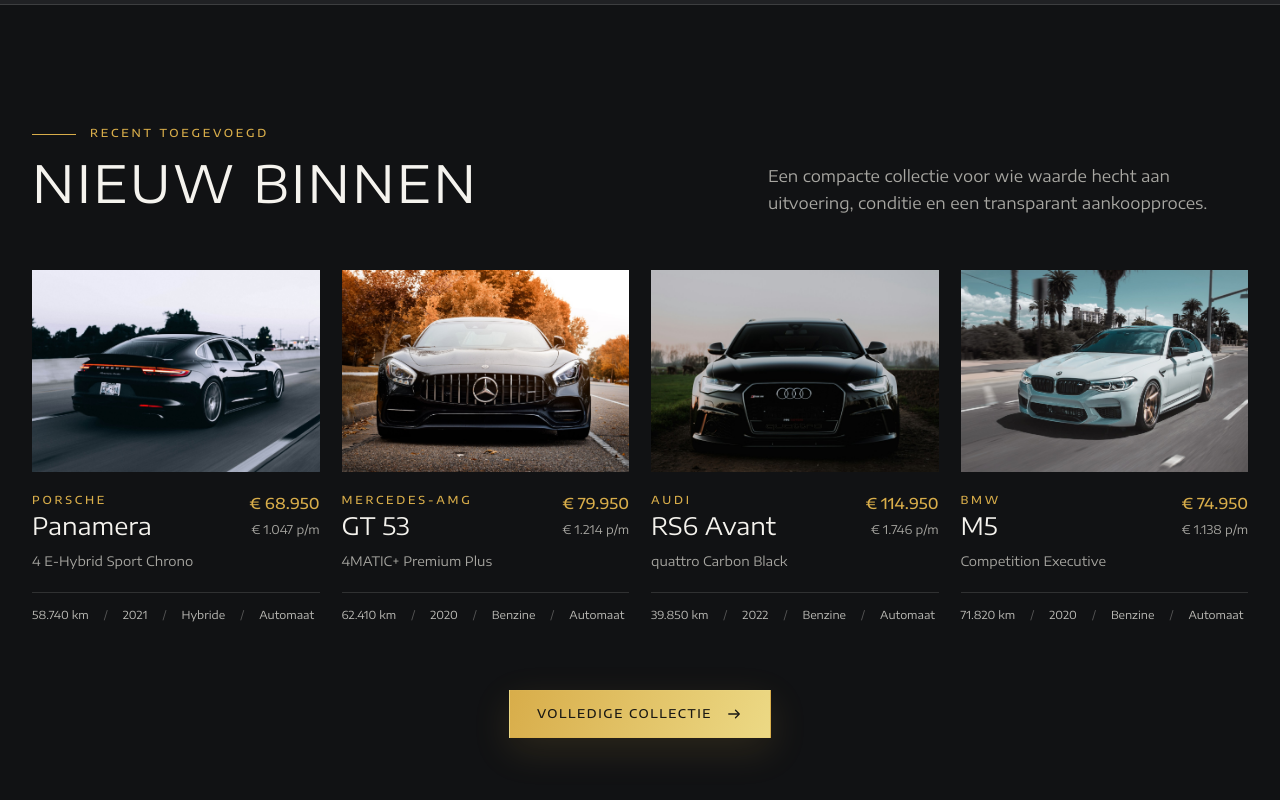
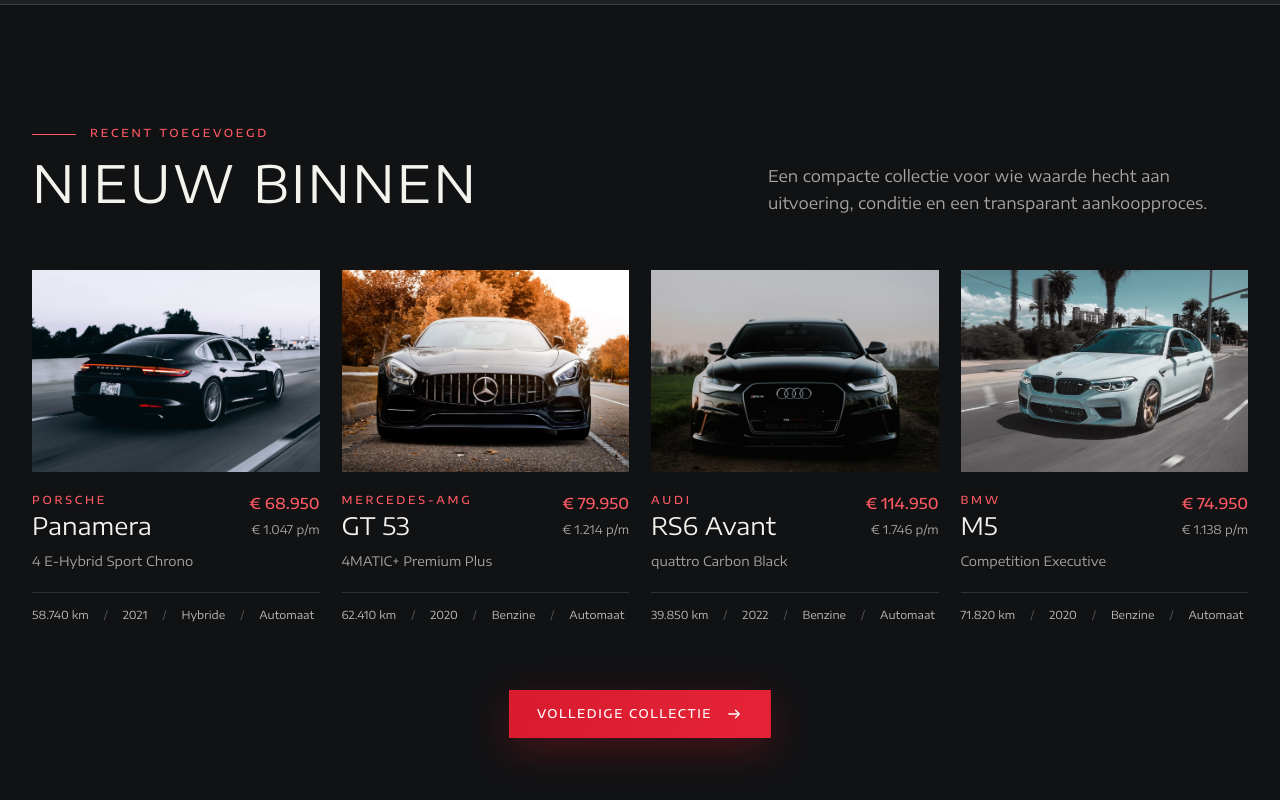
Before and after one commit to Deniiz75/ye-cars, a Next.js app: page / in a window 1280 px wide. Shown: the part 880-1680 px from the top of the page. Built offline with nearby package versions, Linux system fonts and the light colour scheme.

Commit message:
feat: align site accents with YE CARS red

```diff
--- a/src/app/globals.css
+++ b/src/app/globals.css
@@ -31,8 +31,10 @@
   --line-strong: rgba(255, 255, 255, 0.26);
   --text: #f5f3ee;
   --muted: #a8a7a2;
-  --gold: #d8ad4a;
-  --gold-light: #ecd985;
+  --gold: #ff5a64;
+  --gold-light: #ff7a83;
+  --red-deep: #d81b2f;
+  --red-surface: #e52336;
   --green: #20c96b;
   --shell: 1340px;
 }
@@ -70,8 +72,8 @@
 }
 
 ::selection {
-  color: #111;
-  background: var(--gold-light);
+  color: #fff;
+  background: var(--red-deep);
 }
 
 a {
@@ -209,13 +211,13 @@
 }
 
 .button--gold {
-  color: #191813;
-  background: linear-gradient(110deg, var(--gold), var(--gold-light));
-  box-shadow: 0 12px 38px rgba(216, 173, 74, 0.14);
+  color: #fff;
+  background: linear-gradient(110deg, var(--red-deep), var(--red-surface));
+  box-shadow: 0 12px 38px rgba(255, 34, 47, 0.22);
 }
 
 .button--gold:hover {
-  background: var(--gold-light);
+  background: var(--red-surface);
 }
 
 .button--ghost {
@@ -504,8 +506,8 @@
   left: 18px;
   z-index: 2;
   padding: 8px 13px;
-  color: #171717;
-  background: var(--gold-light);
+  color: #fff;
+  background: var(--red-surface);
   font-size: 9px;
   font-weight: 700;
   letter-spacing: 0.17em;
@@ -610,8 +612,8 @@
 }
 
 .service-row:first-child {
-  color: #191919;
-  background: var(--gold);
+  color: #fff;
+  background: var(--red-deep);
 }
 
 .service-row:hover {
@@ -619,7 +621,7 @@
 }
 
 .service-row:first-child:hover {
-  background: var(--gold-light);
+  background: var(--red-surface);
 }
 
 .service-row > span {
@@ -645,7 +647,7 @@
 }
 
 .service-row:first-child p {
-  color: rgba(0, 0, 0, 0.68);
+  color: rgba(255, 255, 255, 0.94);
 }
 
 .story-grid {
@@ -693,7 +695,7 @@
   inset: 22px -22px -22px 22px;
   z-index: -1;
   content: "";
-  border: 1px solid rgba(216, 173, 74, 0.44);
+  border: 1px solid rgba(255, 34, 47, 0.44);
 }
 
 .story-visual img {
@@ -708,8 +710,8 @@
   align-content: center;
   gap: 4px;
   padding: 24px;
-  color: #191919;
-  background: var(--gold);
+  color: #fff;
+  background: var(--red-deep);
 }
 
 .story-stat strong {
@@ -741,6 +743,7 @@
   place-items: center;
   overflow: hidden;
   background:
+    linear-gradient(110deg, rgba(133, 4, 19, 0.24), transparent 58%),
     linear-gradient(rgba(6, 7, 8, 0.84), rgba(6, 7, 8, 0.9)),
     url("/images/hero-ye-cars.jpg") center 63% / cover;
   border-block: 1px solid var(--line);
@@ -750,7 +753,7 @@
   position: absolute;
   width: 500px;
   height: 500px;
-  background: rgba(216, 173, 74, 0.16);
+  background: rgba(255, 34, 47, 0.18);
   border-radius: 50%;
   filter: blur(100px);
 }
@@ -780,7 +783,7 @@
   align-items: flex-end;
   overflow: hidden;
   background:
-    radial-gradient(circle at 78% 40%, rgba(216, 173, 74, 0.16), transparent 25%),
+    radial-gradient(circle at 78% 40%, rgba(255, 34, 47, 0.17), transparent 25%),
     linear-gradient(145deg, #121316, #08090b);
   border-bottom: 1px solid var(--line);
 }
@@ -870,14 +873,14 @@
   padding: 0 44px 0 16px;
   color: var(--text);
   background: var(--panel);
-  border: 1px solid rgba(216, 173, 74, 0.56);
+  border: 1px solid rgba(255, 34, 47, 0.56);
   border-radius: 0;
   outline: none;
 }
 
 .filters select:focus {
   border-color: var(--gold-light);
-  box-shadow: 0 0 0 2px rgba(216, 173, 74, 0.12);
+  box-shadow: 0 0 0 2px rgba(255, 34, 47, 0.14);
 }
 
 .empty-state {
@@ -1133,7 +1136,7 @@
 .contact-form input:focus,
 .contact-form textarea:focus {
   border-color: var(--gold);
-  box-shadow: 0 0 0 2px rgba(216, 173, 74, 0.09);
+  box-shadow: 0 0 0 2px rgba(255, 34, 47, 0.11);
 }
 
 .contact-form__wide {
```
